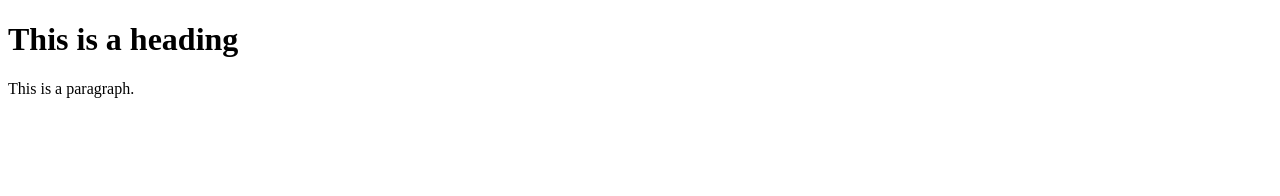
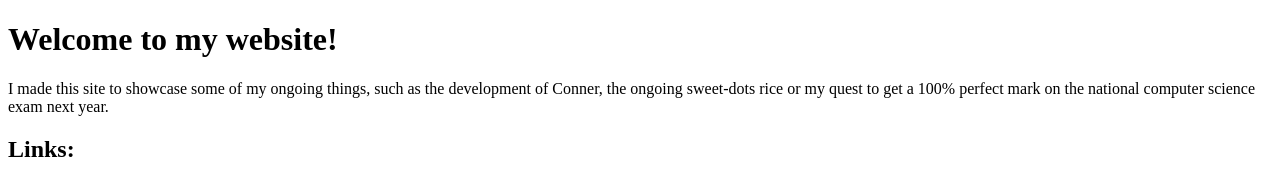
Before and after one commit to andrewstephengames/andrewstephengames.github.io, a plain HTML site: page index.html in a window 1280 px wide. Drawn offline with Linux system fonts and the light colour scheme.

Commit message:
Update index.html

```diff
--- a/index.html
+++ b/index.html
@@ -1,12 +1,14 @@
 <!DOCTYPE html>
 <html lang="en">
 <head>
-  <title>Title of the document</title>
+  <title>AndrewStephenGames</title>
 </head>
 <body>
 
-<h1>This is a heading</h1>
-<p>This is a paragraph.</p>
+<h1>Welcome to my website!</h1>
+<p>I made this site to showcase some of my ongoing things, such as the development of Conner, the ongoing sweet-dots rice or my quest to get a 100% perfect mark on the national computer science exam next year. </p>
+
+<h2>Links: </h2>
 
 </body>
 </html>
```
